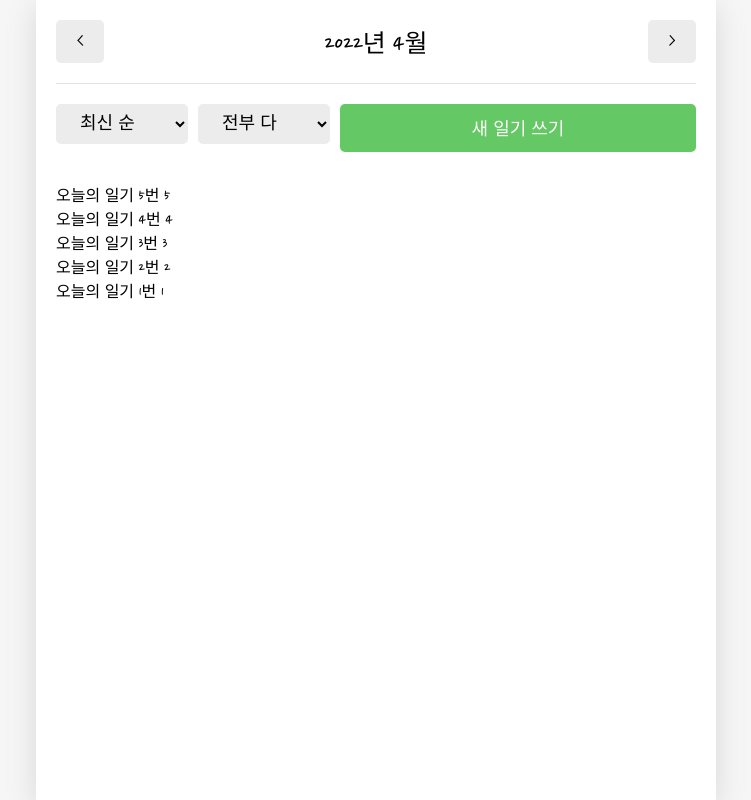
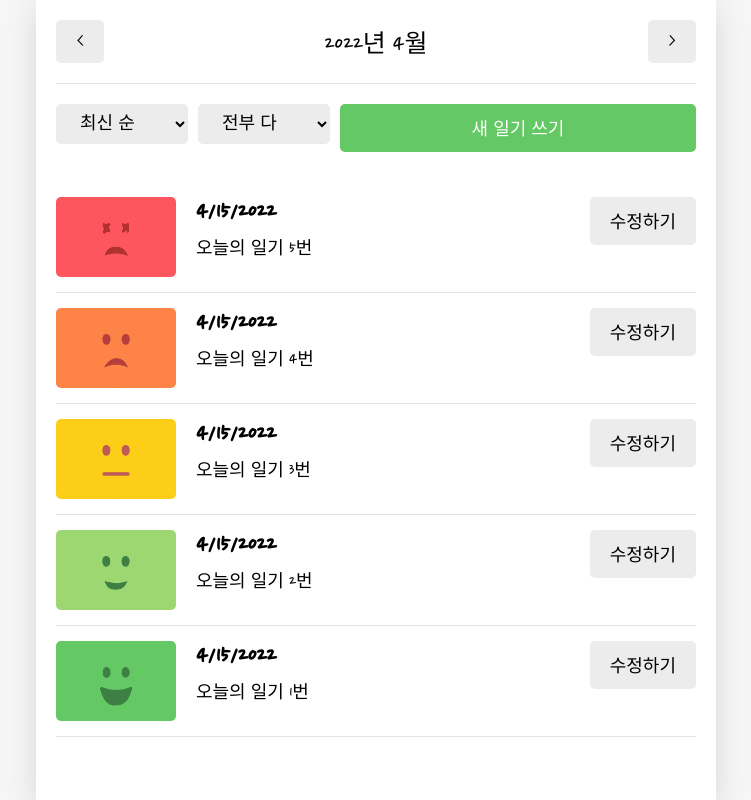
Before and after one commit to Choi-HyunHo/emotion-diary, a React (Create React App) app: page / in a window 1280 px wide. Shown: the whole page, without its empty margins (264-1015 px from the left). Built offline with nearby package versions, Linux system fonts and the light colour scheme; a web font is replaced by a local one.

Commit message:
✨ Home 구현 완성

```diff
--- a/src/App.css
+++ b/src/App.css
@@ -116,3 +116,64 @@ header button {
   font-family: 'Nanum Pen Script';
   font-size: 18px;
 }
+
+/* DiaryItem */
+.DiaryItem {
+  padding: 15px 0;
+  border-bottom: 1px solid #e2e2e2;
+  display: flex;
+  justify-content: space-between;
+}
+
+.DiaryItem .emotion_img_wrapper {
+  cursor: pointer;
+  min-width: 120px;
+  height: 80px;
+  border-radius: 5px;
+  display: flex;
+  justify-content: center;
+}
+
+.DiaryItem .emotion_img_wrapper_1 {
+  background-color: #64c964;
+}
+
+.DiaryItem .emotion_img_wrapper_2 {
+  background-color: #9dd772;
+}
+
+.DiaryItem .emotion_img_wrapper_3 {
+  background-color: #fdce17;
+}
+
+.DiaryItem .emotion_img_wrapper_4 {
+  background-color: #fd8446;
+}
+
+.DiaryItem .emotion_img_wrapper_5 {
+  background-color: #fd565f;
+}
+
+.DiaryItem .emotion_img_wrapper img {
+  width: 50%;
+}
+
+.DiaryItem .info_wrapper {
+  flex-grow: 1;
+  margin-left: 20px;
+  cursor: pointer;
+}
+
+.DiaryItem .diary_date {
+  font-weight: bold;
+  font-size: 25px;
+  margin-bottom: 5px;
+}
+
+.DiaryItem .diary_content_preview {
+  font-size: 18px;
+}
+
+.DiaryItem .btn_wrapper {
+  min-width: 70px;
+}
--- /dev/null
+++ b/src/components/DiaryItem.js
@@ -0,0 +1,39 @@
+import MyButton from './MyButton';
+import { useNavigate } from 'react-router-dom';
+
+const DiaryItem = ({ id, emotion, content, date }) => {
+  const navigate = useNavigate();
+
+  const goDetail = () => {
+    navigate(`/diary/${id}`);
+  };
+
+  const goEdit = () => {
+    navigate(`/edit/${id}`);
+  };
+
+  const strDate = new Date(parseInt(date)).toLocaleDateString();
+
+  return (
+    <div className="DiaryItem">
+      <div
+        onClick={goDetail}
+        className={[
+          'emotion_img_wrapper',
+          `emotion_img_wrapper_${emotion}`,
+        ].join(' ')}
+      >
+        <img src={process.env.PUBLIC_URL + `assets/emotion${emotion}.png`} />
+      </div>
+      <div onClick={goDetail} className="info_wrapper">
+        <div className="diary_date">{strDate}</div>
+        <div className="diary_content_preview">{content.slice(0, 25)}</div>
+      </div>
+      <div className="btn_wrapper">
+        <MyButton onClick={goEdit} text={'수정하기'} />
+      </div>
+    </div>
+  );
+};
+
+export default DiaryItem;
--- a/src/components/DiaryList.js
+++ b/src/components/DiaryList.js
@@ -1,6 +1,7 @@
 import { useState } from 'react';
 import { useNavigate } from 'react-router-dom';
 import MyButton from './MyButton';
+import DiaryItem from './DiaryItem';
 
 const sortOptionList = [
   { value: 'lastest', name: '최신 순' },
@@ -90,9 +91,7 @@ const DiaryList = ({ diaryList }) => {
       </div>
 
       {getProcessedDiaryList().map((it) => (
-        <div key={it.id}>
-          {it.content} {it.emotion}
-        </div>
+        <DiaryItem key={it.id} {...it} />
       ))}
     </div>
   );
```
